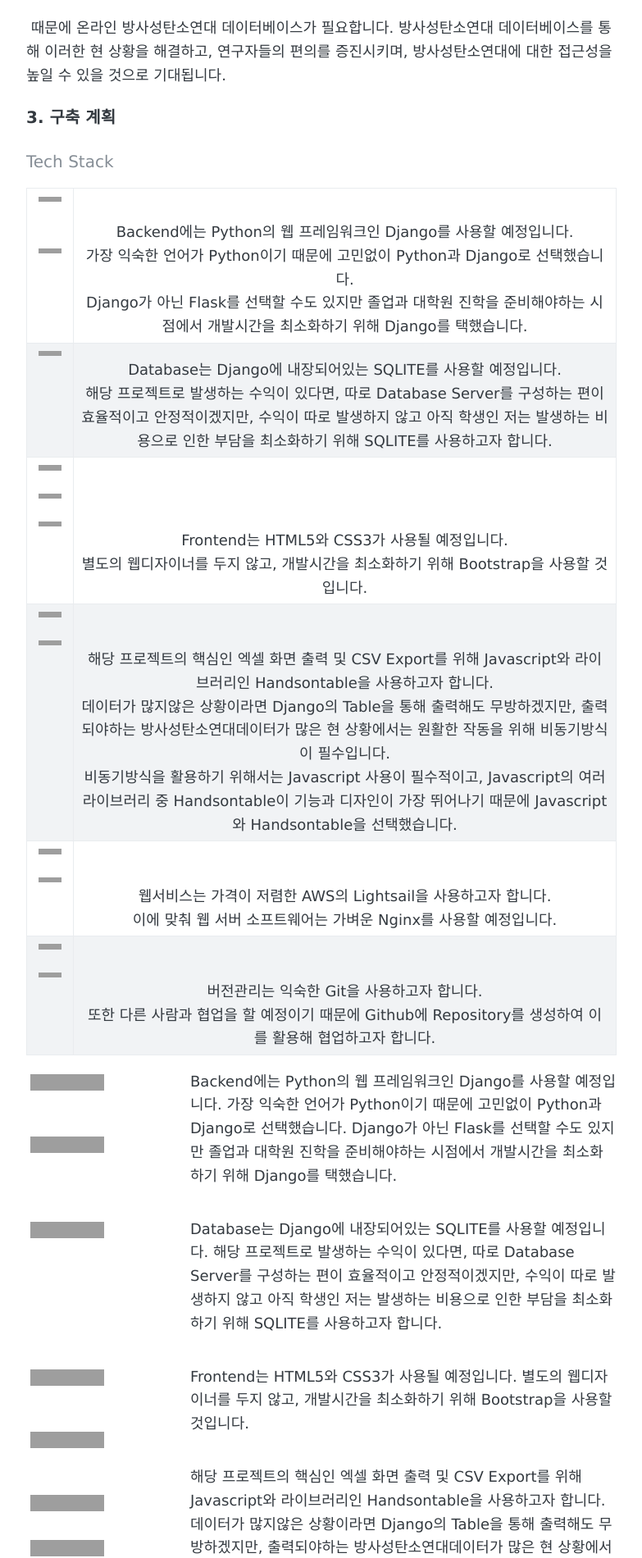
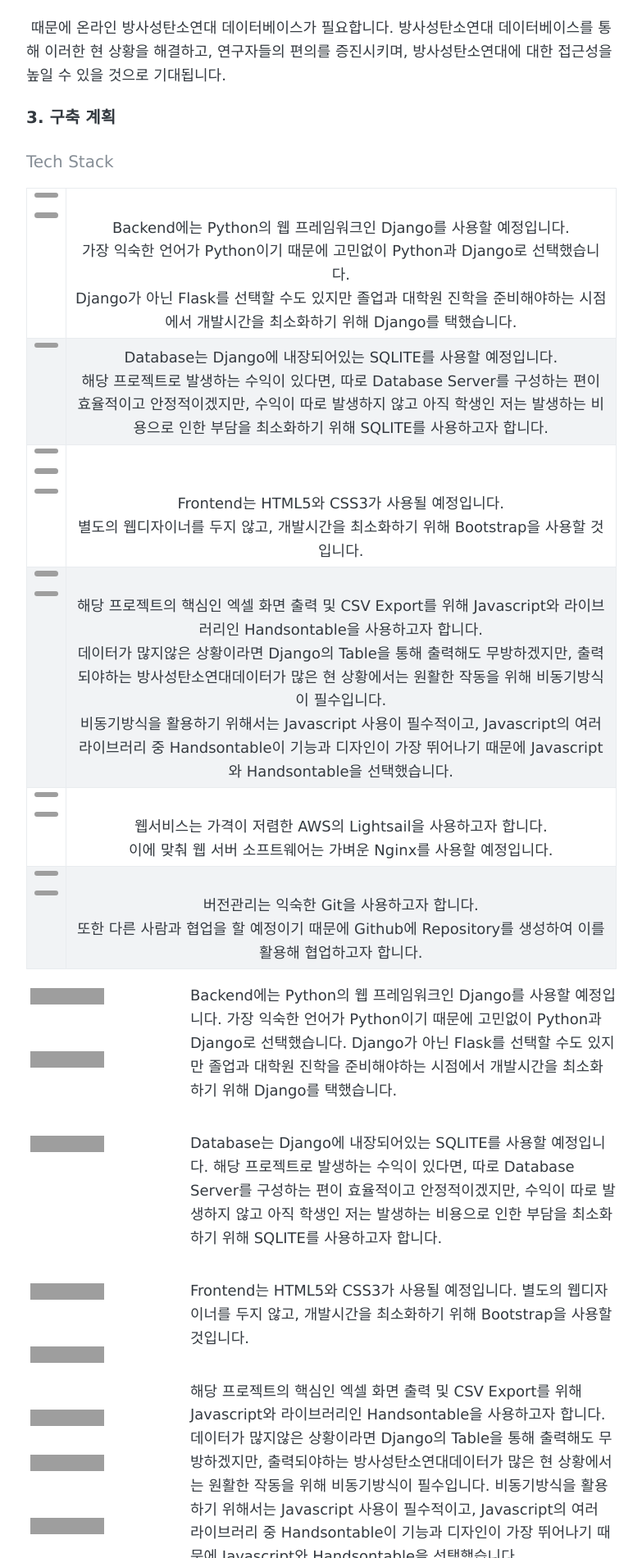
Before and after one commit to mimirep/mimirep.github.io, a Jekyll site: the page built from _posts/2021-06-25-온라인 방사성탄소연대 데이터베이스(RCDB)-(1).md, in a window 1280 px wide. Shown: the part 996-2896 px from the top of the page at 82% size, without its empty margins (248-1031 px from the left). Built offline with Jekyll 4.4.1, drawn with Linux system fonts in a browser that asks for light colours; comment, search, counter and statistics services are not loaded; grey boxes are pictures that could not be loaded.

Commit message:
Update : Test

```diff
--- a/_posts/2021-06-25-온라인 방사성탄소연대 데이터베이스(RCDB)-(1).md
+++ b/_posts/2021-06-25-온라인 방사성탄소연대 데이터베이스(RCDB)-(1).md
@@ -25,13 +25,13 @@ use_math: true
 ### 3. 구축 계획
 #### Tech Stack
 
-| <img style="padding: 5px;" alt="Python" src="https://img.shields.io/badge/python-%2314354C.svg?style=for-the-badge&logo=python&logoColor=white"/><br><img style="padding: 5px;" alt="Django" src="https://img.shields.io/badge/django-%23092E20.svg?style=for-the-badge&logo=django&logoColor=white"/> | Backend에는 Python의 웹 프레임워크인 Django를 사용할 예정입니다.<br />가장 익숙한 언어가 Python이기 때문에 고민없이 Python과 Django로 선택했습니다.<br />Django가 아닌 Flask를 선택할 수도 있지만 졸업과 대학원 진학을 준비해야하는 시점에서 개발시간을 최소화하기 위해 Django를 택했습니다. |
+| <img alt="Python" src="https://img.shields.io/badge/python-%2314354C.svg?style=for-the-badge&logo=python&logoColor=white"/><img alt="Django" src="https://img.shields.io/badge/django-%23092E20.svg?style=for-the-badge&logo=django&logoColor=white"/> | Backend에는 Python의 웹 프레임워크인 Django를 사용할 예정입니다.<br />가장 익숙한 언어가 Python이기 때문에 고민없이 Python과 Django로 선택했습니다.<br />Django가 아닌 Flask를 선택할 수도 있지만 졸업과 대학원 진학을 준비해야하는 시점에서 개발시간을 최소화하기 위해 Django를 택했습니다. |
 | :----------------------------------------------------------: | :----------------------------------------------------------: |
-| <img style="padding: 5px;" alt="SQLite" src ="https://img.shields.io/badge/sqlite-%2307405e.svg?style=for-the-badge&logo=sqlite&logoColor=white"/> | Database는 Django에 내장되어있는 SQLITE를 사용할 예정입니다.<br />해당 프로젝트로 발생하는 수익이 있다면, 따로 Database Server를 구성하는 편이 효율적이고 안정적이겠지만, 수익이 따로 발생하지 않고 아직 학생인 저는 발생하는 비용으로 인한 부담을 최소화하기 위해 SQLITE를 사용하고자 합니다. |
-| <img style="padding: 5px;" alt="Bootstrap" src="https://img.shields.io/badge/bootstrap-%23563D7C.svg?style=for-the-badge&logo=bootstrap&logoColor=white"/><img style="padding: 5px;" alt="CSS3" src="https://img.shields.io/badge/css3-%231572B6.svg?style=for-the-badge&logo=css3&logoColor=white"/><img style="padding: 5px;" alt="HTML5" src="https://img.shields.io/badge/html5-%23E34F26.svg?style=for-the-badge&logo=html5&logoColor=white"/> | Frontend는 HTML5와 CSS3가 사용될 예정입니다.<br />별도의 웹디자이너를 두지 않고, 개발시간을 최소화하기 위해 Bootstrap을 사용할 것입니다. |
-| <img style="padding: 5px;" alt="JavaScript" src="https://img.shields.io/badge/javascript-%23323330.svg?style=for-the-badge&logo=javascript&logoColor=%23F7DF1E"/><img style="padding: 5px;" alt="Handsontable" src="https://img.shields.io/badge/Handsontable-%2343853D.svg?style=for-the-badge&logo=node-dot-js&logoColor=white"/> | 해당 프로젝트의 핵심인 엑셀 화면 출력 및 CSV Export를 위해 Javascript와 라이브러리인 Handsontable을 사용하고자 합니다.<br />데이터가 많지않은 상황이라면 Django의 Table을 통해 출력해도 무방하겠지만, 출력되야하는 방사성탄소연대데이터가 많은 현 상황에서는 원활한 작동을 위해 비동기방식이 필수입니다.<br />비동기방식을 활용하기 위해서는 Javascript 사용이 필수적이고, Javascript의 여러 라이브러리 중 Handsontable이 기능과 디자인이 가장 뛰어나기 때문에 Javascript와 Handsontable을 선택했습니다. |
-| <img style="padding: 5px;" alt="AWS" src="https://img.shields.io/badge/AWS-%23FF9900.svg?style=for-the-badge&logo=amazon-aws&logoColor=white"/><img style="padding: 5px;" alt="Nginx" src="https://img.shields.io/badge/nginx-%23009639.svg?style=for-the-badge&logo=nginx&logoColor=white"/> | 웹서비스는 가격이 저렴한 AWS의 Lightsail을 사용하고자 합니다.<br />이에 맞춰 웹 서버 소프트웨어는 가벼운 Nginx를 사용할 예정입니다. |
-| <img style="padding: 5px;" alt="Git" src="https://img.shields.io/badge/git-%23F05033.svg?style=for-the-badge&logo=git&logoColor=white"/><img style="padding: 5px;" alt="GitHub" src="https://img.shields.io/badge/github-%23121011.svg?style=for-the-badge&logo=github&logoColor=white"/> | 버전관리는 익숙한 Git을 사용하고자 합니다.<br />또한 다른 사람과 협업을 할 예정이기 때문에 Github에 Repository를 생성하여 이를 활용해 협업하고자 합니다. |
+| <img alt="SQLite" src ="https://img.shields.io/badge/sqlite-%2307405e.svg?style=for-the-badge&logo=sqlite&logoColor=white"/> | Database는 Django에 내장되어있는 SQLITE를 사용할 예정입니다.<br />해당 프로젝트로 발생하는 수익이 있다면, 따로 Database Server를 구성하는 편이 효율적이고 안정적이겠지만, 수익이 따로 발생하지 않고 아직 학생인 저는 발생하는 비용으로 인한 부담을 최소화하기 위해 SQLITE를 사용하고자 합니다. |
+| <img alt="Bootstrap" src="https://img.shields.io/badge/bootstrap-%23563D7C.svg?style=for-the-badge&logo=bootstrap&logoColor=white"/><img alt="CSS3" src="https://img.shields.io/badge/css3-%231572B6.svg?style=for-the-badge&logo=css3&logoColor=white"/><img alt="HTML5" src="https://img.shields.io/badge/html5-%23E34F26.svg?style=for-the-badge&logo=html5&logoColor=white"/> | Frontend는 HTML5와 CSS3가 사용될 예정입니다.<br />별도의 웹디자이너를 두지 않고, 개발시간을 최소화하기 위해 Bootstrap을 사용할 것입니다. |
+| <img alt="JavaScript" src="https://img.shields.io/badge/javascript-%23323330.svg?style=for-the-badge&logo=javascript&logoColor=%23F7DF1E"/><img alt="Handsontable" src="https://img.shields.io/badge/Handsontable-%2343853D.svg?style=for-the-badge&logo=node-dot-js&logoColor=white"/> | 해당 프로젝트의 핵심인 엑셀 화면 출력 및 CSV Export를 위해 Javascript와 라이브러리인 Handsontable을 사용하고자 합니다.<br />데이터가 많지않은 상황이라면 Django의 Table을 통해 출력해도 무방하겠지만, 출력되야하는 방사성탄소연대데이터가 많은 현 상황에서는 원활한 작동을 위해 비동기방식이 필수입니다.<br />비동기방식을 활용하기 위해서는 Javascript 사용이 필수적이고, Javascript의 여러 라이브러리 중 Handsontable이 기능과 디자인이 가장 뛰어나기 때문에 Javascript와 Handsontable을 선택했습니다. |
+| <img alt="AWS" src="https://img.shields.io/badge/AWS-%23FF9900.svg?style=for-the-badge&logo=amazon-aws&logoColor=white"/><img alt="Nginx" src="https://img.shields.io/badge/nginx-%23009639.svg?style=for-the-badge&logo=nginx&logoColor=white"/> | 웹서비스는 가격이 저렴한 AWS의 Lightsail을 사용하고자 합니다.<br />이에 맞춰 웹 서버 소프트웨어는 가벼운 Nginx를 사용할 예정입니다. |
+| <img alt="Git" src="https://img.shields.io/badge/git-%23F05033.svg?style=for-the-badge&logo=git&logoColor=white"/><img alt="GitHub" src="https://img.shields.io/badge/github-%23121011.svg?style=for-the-badge&logo=github&logoColor=white"/> | 버전관리는 익숙한 Git을 사용하고자 합니다.<br />또한 다른 사람과 협업을 할 예정이기 때문에 Github에 Repository를 생성하여 이를 활용해 협업하고자 합니다. |
 
 <img style="padding: 5px;" alt="Python" src="https://img.shields.io/badge/python-%2314354C.svg?style=for-the-badge&logo=python&logoColor=white"/> <br><img style="padding: 5px;" alt="Django" src="https://img.shields.io/badge/django-%23092E20.svg?style=for-the-badge&logo=django&logoColor=white"/>
 : Backend에는 Python의 웹 프레임워크인 Django를 사용할 예정입니다. 가장 익숙한 언어가 Python이기 때문에 고민없이 Python과 Django로 선택했습니다. Django가 아닌 Flask를 선택할 수도 있지만 졸업과 대학원 진학을 준비해야하는 시점에서 개발시간을 최소화하기 위해 Django를 택했습니다.
```
